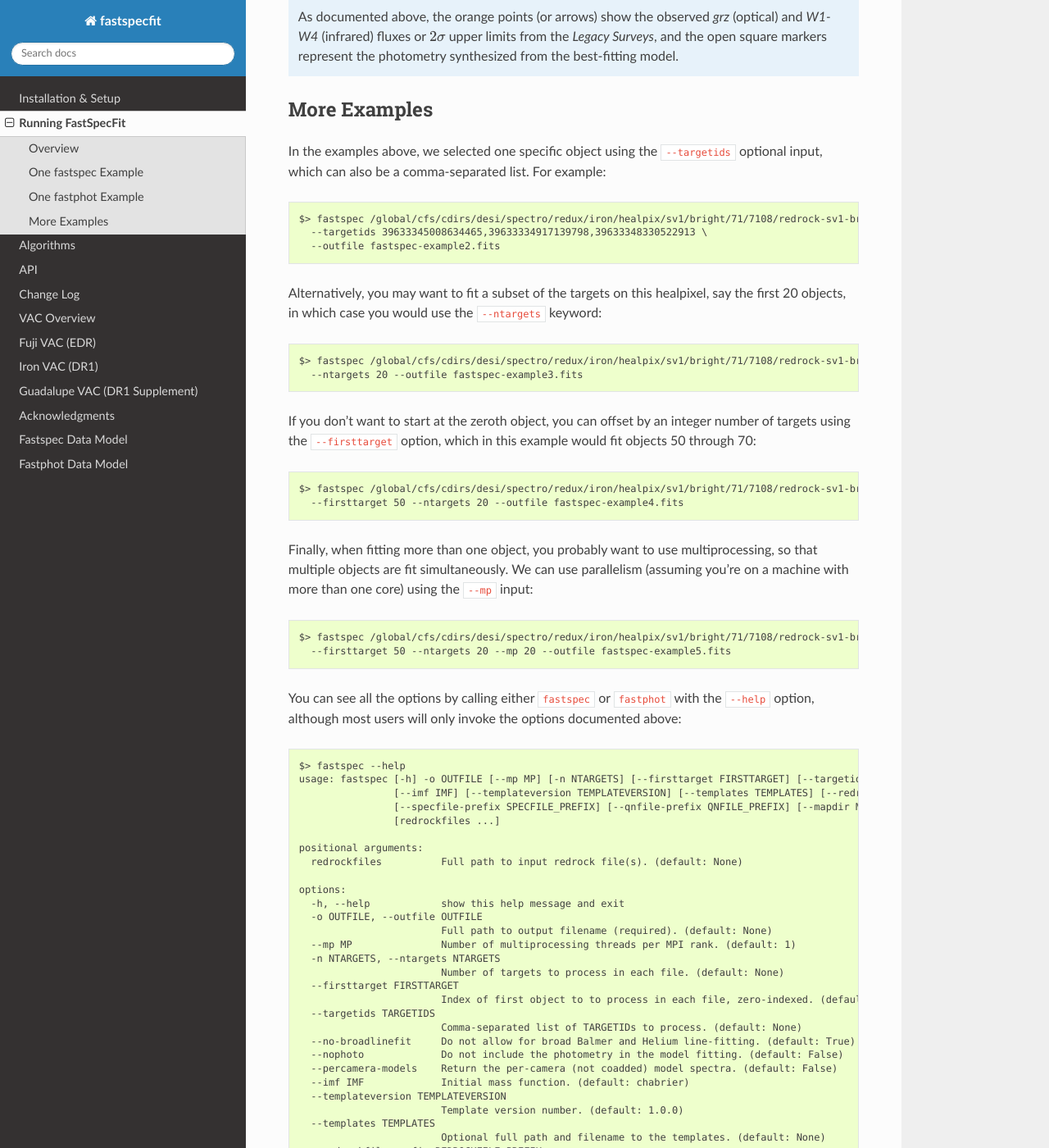
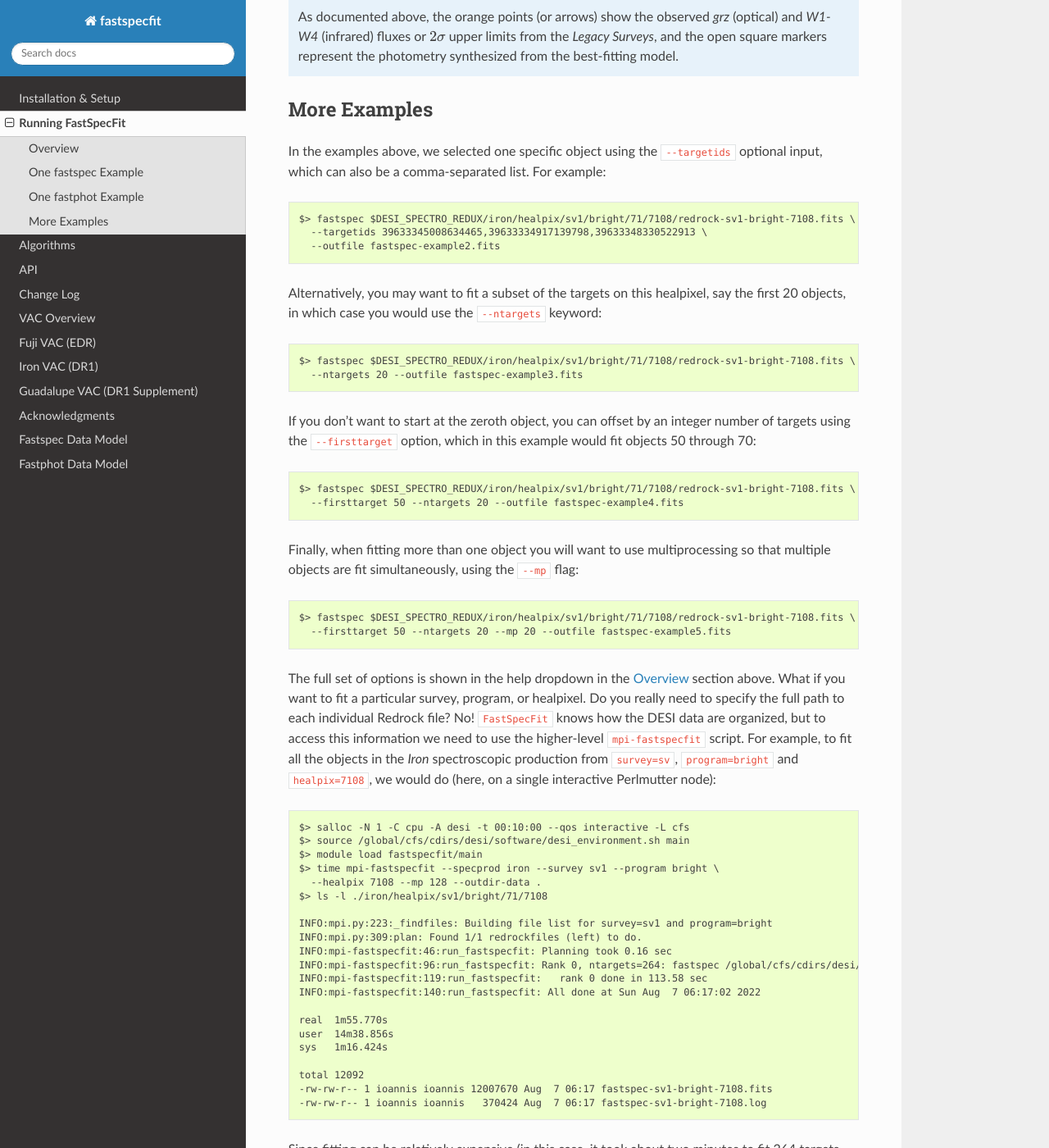
Before and after one commit to desihub/fastspecfit, a Sphinx documentation site: the page built from doc/running.rst, in a window 1280 px wide and 1400 px high, scrolled down 5152 px. Shown: the whole window at 82% size. Built offline with Sphinx 7.4.7 and the Read the Docs theme 3.1.0, drawn with Linux system fonts in a browser that asks for light colours; some of the changed text lies outside the part shown.

Commit message:
Fix stale content in running.rst
- Replace \$DESI_ROOT/spectro/redux/ with \$DESI_SPECTRO_REDUX/ in all
  user-facing command examples
- Remove stale FASTSPECFIT_TEMPLATES export from MPI example block
- Remove duplicate fastspec --help block from More Examples section
- Update template version default 1.0.0 -> 2.0.0 in help dropdown
- Fix typo: showin -> showing

Co-Authored-By: Claude Sonnet 4.6 <noreply@anthropic.com>

```diff
--- a/doc/running.rst
+++ b/doc/running.rst
@@ -181,7 +181,7 @@ results:
     open square markers represent the photometry synthesized from the
     best-fitting model. The blue, green, and red spectra in this panel are the
     best-fitting DESI model after multiplying by the derived aperture correction
-    (showin the bottom portion of the panel as the factor of 1.32).
+    (shown in the bottom portion of the panel as the factor of 1.32).
 
   * *Lower-right panel*: Zoomed panels showing the data and best-fit model for
     all the emission lines within the observed spectral range.
@@ -321,76 +321,31 @@ More Examples
 In the examples above, we selected one specific object using the ``--targetids``
 optional input, which can also be a comma-separated list. For example::
 
-  $> fastspec /global/cfs/cdirs/desi/spectro/redux/iron/healpix/sv1/bright/71/7108/redrock-sv1-bright-7108.fits \
+  $> fastspec $DESI_SPECTRO_REDUX/iron/healpix/sv1/bright/71/7108/redrock-sv1-bright-7108.fits \
     --targetids 39633345008634465,39633334917139798,39633348330522913 \
     --outfile fastspec-example2.fits
 
 Alternatively, you may want to fit a subset of the targets on this healpixel,
 say the first 20 objects, in which case you would use the ``--ntargets`` keyword::
 
-  $> fastspec /global/cfs/cdirs/desi/spectro/redux/iron/healpix/sv1/bright/71/7108/redrock-sv1-bright-7108.fits \
+  $> fastspec $DESI_SPECTRO_REDUX/iron/healpix/sv1/bright/71/7108/redrock-sv1-bright-7108.fits \
     --ntargets 20 --outfile fastspec-example3.fits
 
 If you don't want to start at the zeroth object, you can offset by an integer
 number of targets using the ``--firsttarget`` option, which in this example
 would fit objects 50 through 70::
 
-  $> fastspec /global/cfs/cdirs/desi/spectro/redux/iron/healpix/sv1/bright/71/7108/redrock-sv1-bright-7108.fits \
+  $> fastspec $DESI_SPECTRO_REDUX/iron/healpix/sv1/bright/71/7108/redrock-sv1-bright-7108.fits \
     --firsttarget 50 --ntargets 20 --outfile fastspec-example4.fits
 
-Finally, when fitting more than one object, you probably want to use
-multiprocessing, so that multiple objects are fit simultaneously. We can use
-parallelism (assuming you're on a machine with more than one core) using the
-``--mp`` input::
+Finally, when fitting more than one object you will want to use multiprocessing
+so that multiple objects are fit simultaneously, using the ``--mp`` flag::
 
-  $> fastspec /global/cfs/cdirs/desi/spectro/redux/iron/healpix/sv1/bright/71/7108/redrock-sv1-bright-7108.fits \
+  $> fastspec $DESI_SPECTRO_REDUX/iron/healpix/sv1/bright/71/7108/redrock-sv1-bright-7108.fits \
     --firsttarget 50 --ntargets 20 --mp 20 --outfile fastspec-example5.fits
 
-You can see all the options by calling either ``fastspec`` or ``fastphot`` with
-the ``--help`` option, although most users will only invoke the options
-documented above::
-
-  $> fastspec --help
-  usage: fastspec [-h] -o OUTFILE [--mp MP] [-n NTARGETS] [--firsttarget FIRSTTARGET] [--targetids TARGETIDS] [--no-broadlinefit] [--nophoto] [--percamera-models]
-                  [--imf IMF] [--templateversion TEMPLATEVERSION] [--templates TEMPLATES] [--redrockfile-prefix REDROCKFILE_PREFIX]
-                  [--specfile-prefix SPECFILE_PREFIX] [--qnfile-prefix QNFILE_PREFIX] [--mapdir MAPDIR] [--dr9dir DR9DIR] [--specproddir SPECPRODDIR] [--verbose]
-                  [redrockfiles ...]
-
-  positional arguments:
-    redrockfiles          Full path to input redrock file(s). (default: None)
-
-  options:
-    -h, --help            show this help message and exit
-    -o OUTFILE, --outfile OUTFILE
-                          Full path to output filename (required). (default: None)
-    --mp MP               Number of multiprocessing threads per MPI rank. (default: 1)
-    -n NTARGETS, --ntargets NTARGETS
-                          Number of targets to process in each file. (default: None)
-    --firsttarget FIRSTTARGET
-                          Index of first object to to process in each file, zero-indexed. (default: 0)
-    --targetids TARGETIDS
-                          Comma-separated list of TARGETIDs to process. (default: None)
-    --no-broadlinefit     Do not allow for broad Balmer and Helium line-fitting. (default: True)
-    --nophoto             Do not include the photometry in the model fitting. (default: False)
-    --percamera-models    Return the per-camera (not coadded) model spectra. (default: False)
-    --imf IMF             Initial mass function. (default: chabrier)
-    --templateversion TEMPLATEVERSION
-                          Template version number. (default: 1.0.0)
-    --templates TEMPLATES
-                          Optional full path and filename to the templates. (default: None)
-    --redrockfile-prefix REDROCKFILE_PREFIX
-                          Prefix of the input Redrock file name(s). (default: redrock-)
-    --specfile-prefix SPECFILE_PREFIX
-                          Prefix of the spectral file(s). (default: coadd-)
-    --qnfile-prefix QNFILE_PREFIX
-                          Prefix of the QuasarNet afterburner file(s). (default: qso_qn-)
-    --mapdir MAPDIR       Optional directory name for the dust maps. (default: None)
-    --dr9dir DR9DIR       Optional directory name for the DR9 photometry. (default: None)
-    --specproddir SPECPRODDIR
-                          Optional directory name for the spectroscopic production. (default: None)
-    --verbose             Be verbose (for debugging purposes). (default: False)
-
-What if you want to fit a particular survey, program, or healpixel. Do you
+The full set of options is shown in the help dropdown in the `Overview`_ section
+above. What if you want to fit a particular survey, program, or healpixel. Do you
 really need to specify the full path to each individual Redrock file? No!
 ``FastSpecFit`` knows how the DESI data are organized, but to access this
 information we need to use the higher-level ``mpi-fastspecfit`` script. For
@@ -401,7 +356,6 @@ single interactive Perlmutter node)::
   $> salloc -N 1 -C cpu -A desi -t 00:10:00 --qos interactive -L cfs
   $> source /global/cfs/cdirs/desi/software/desi_environment.sh main
   $> module load fastspecfit/main
-  $> export FASTSPECFIT_TEMPLATES=$DESI_ROOT/science/gqp/templates/SSP-CKC14z
   $> time mpi-fastspecfit --specprod iron --survey sv1 --program bright \
     --healpix 7108 --mp 128 --outdir-data .
   $> ls -l ./iron/healpix/sv1/bright/71/7108
```
Also changed, not shown: other parts of doc/running.rst (+3 -3 lines).
